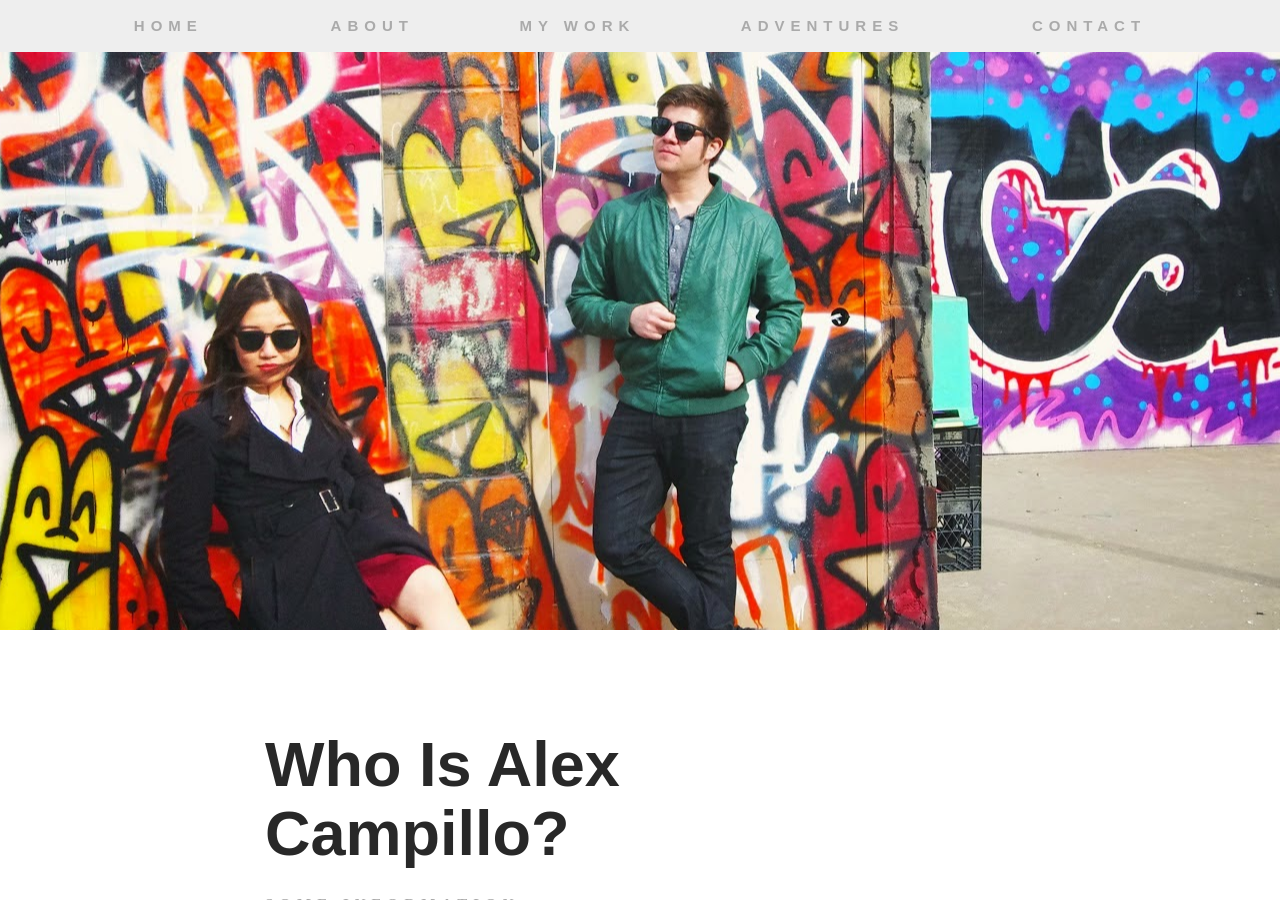
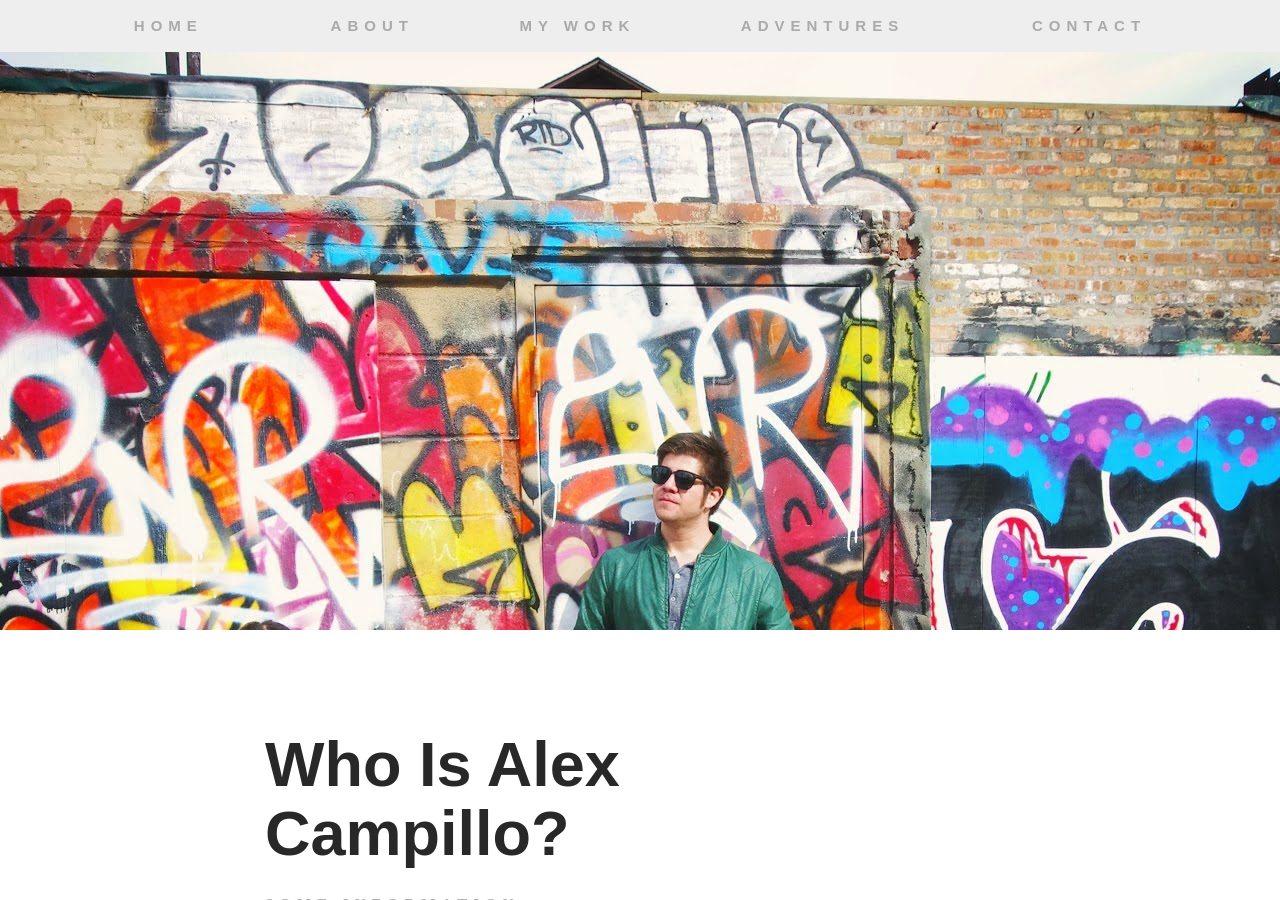
Before and after one commit to alexcampillo/alexcampillo, a Jekyll site: the page built from about.html, in a window 1280 px wide and 900 px high. Built offline with Jekyll 4.4.1, drawn with Linux system fonts in a browser that asks for light colours; nearby versions of some CDN libraries.

Commit message:
picture...

```diff
--- a/css/main.css
+++ b/css/main.css
@@ -113,7 +113,7 @@ nav span.icon-bar {
 }
 
 .about-jumbotron {
-	background: url('../img/alex.jpg') center;
+	background: url('../img/alex.jpg') top center;
 	background-color: transparent;
 	height: 70vh;
 	padding-top: 50px;
```
